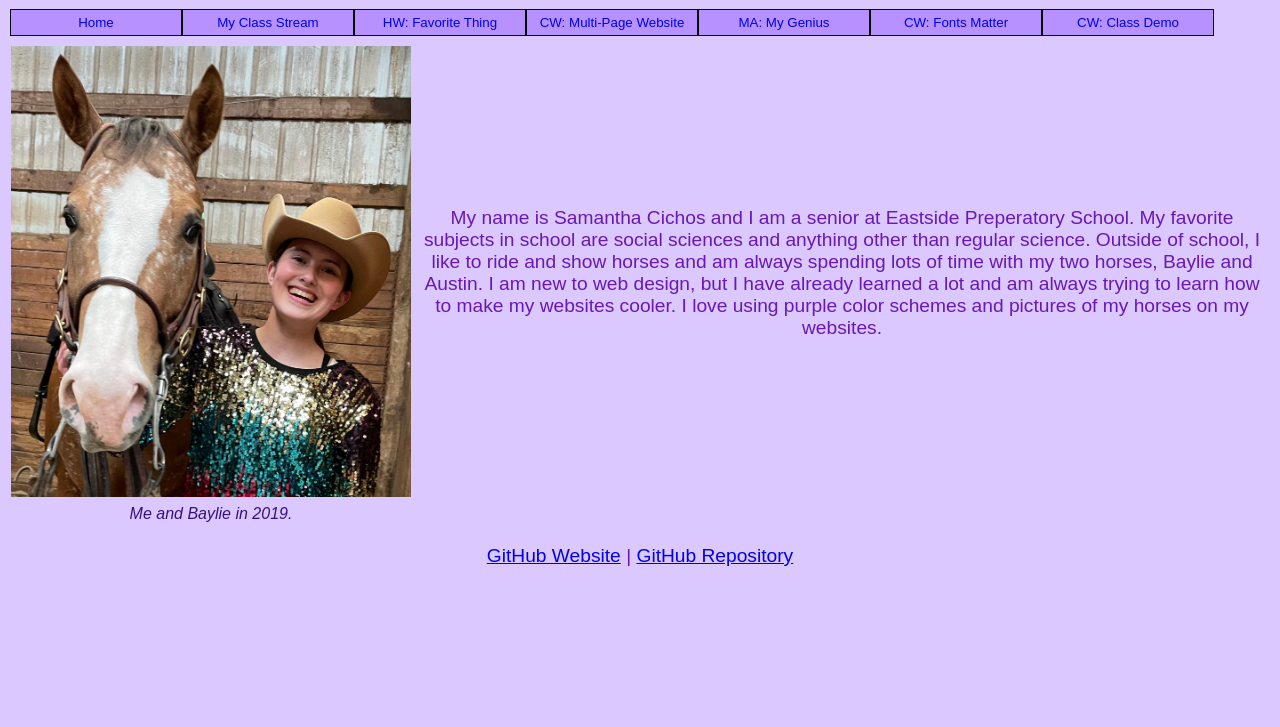
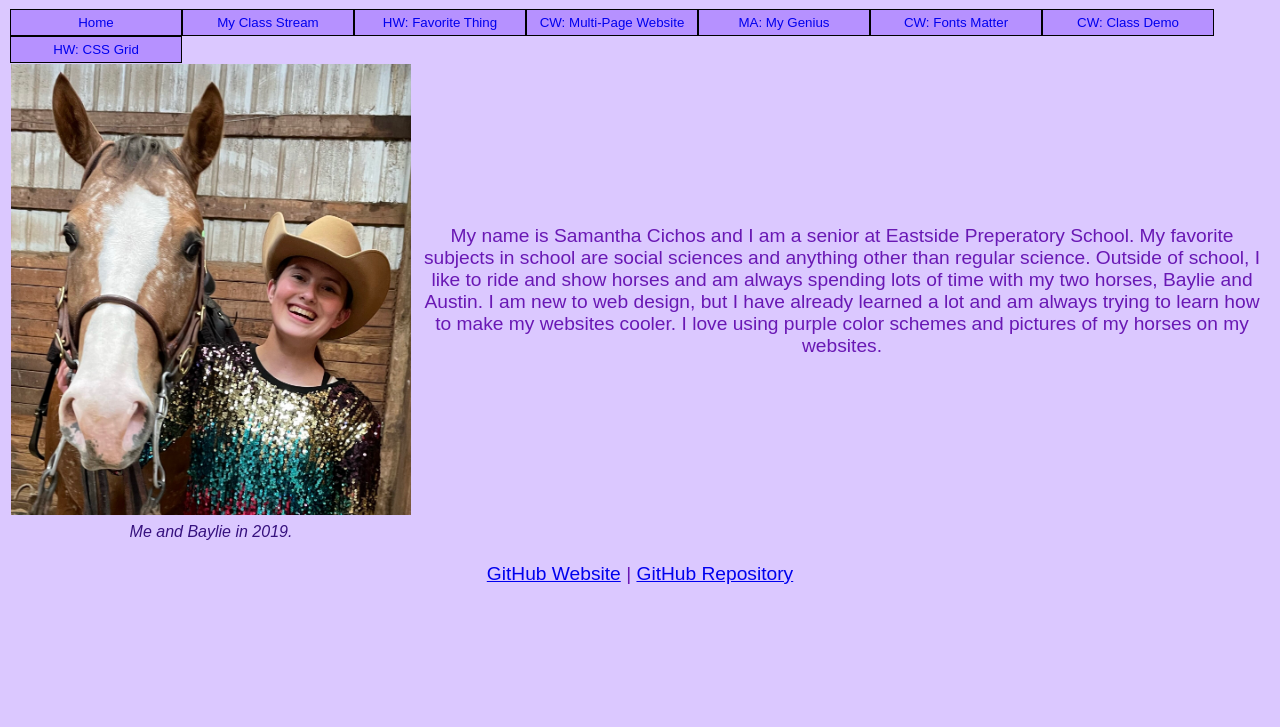
Before and after one commit to scichos18/WebDesign-Fall2023, a plain HTML site: page index.html in a window 1280 px wide. Shown: the part 73-800 px from the top of the page. Drawn offline with Linux system fonts and the light colour scheme.

Commit message:
Updating index.html

```diff
--- a/index.html
+++ b/index.html
@@ -46,10 +46,13 @@
             <tr class="navbar-tr">
                 <td class="navbar-td"><a class="navbar-a" href="class_demo/" target="_blank">CW: Class Demo</a></td>
             </tr>
+            <tr class="navbar-tr">
+                <td class="navbar-td"><a class="navbar-a" href="css_grid/" target="_blank">HW: CSS Grid</a></td>
+            </tr>
         </table>
 
         <!-- image and bio -->
-        <br><br>    <!-- not working right here -->
+        <br><br><br>    <!-- not working right here -->
         <table>
             <tr>
                 <td><img src="images\baylie.jpeg" width="400" alt="picture of horse"></td>
```
